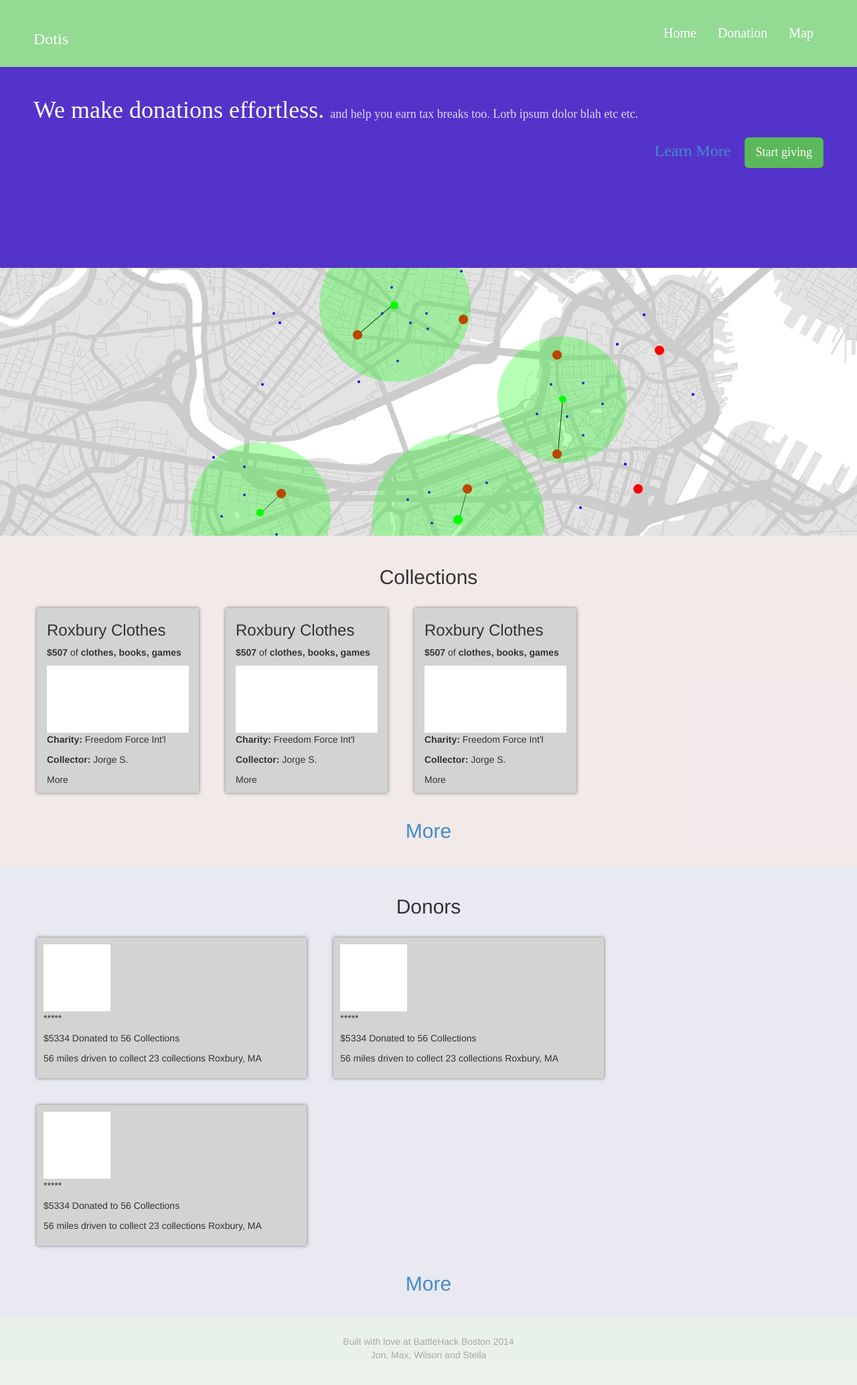
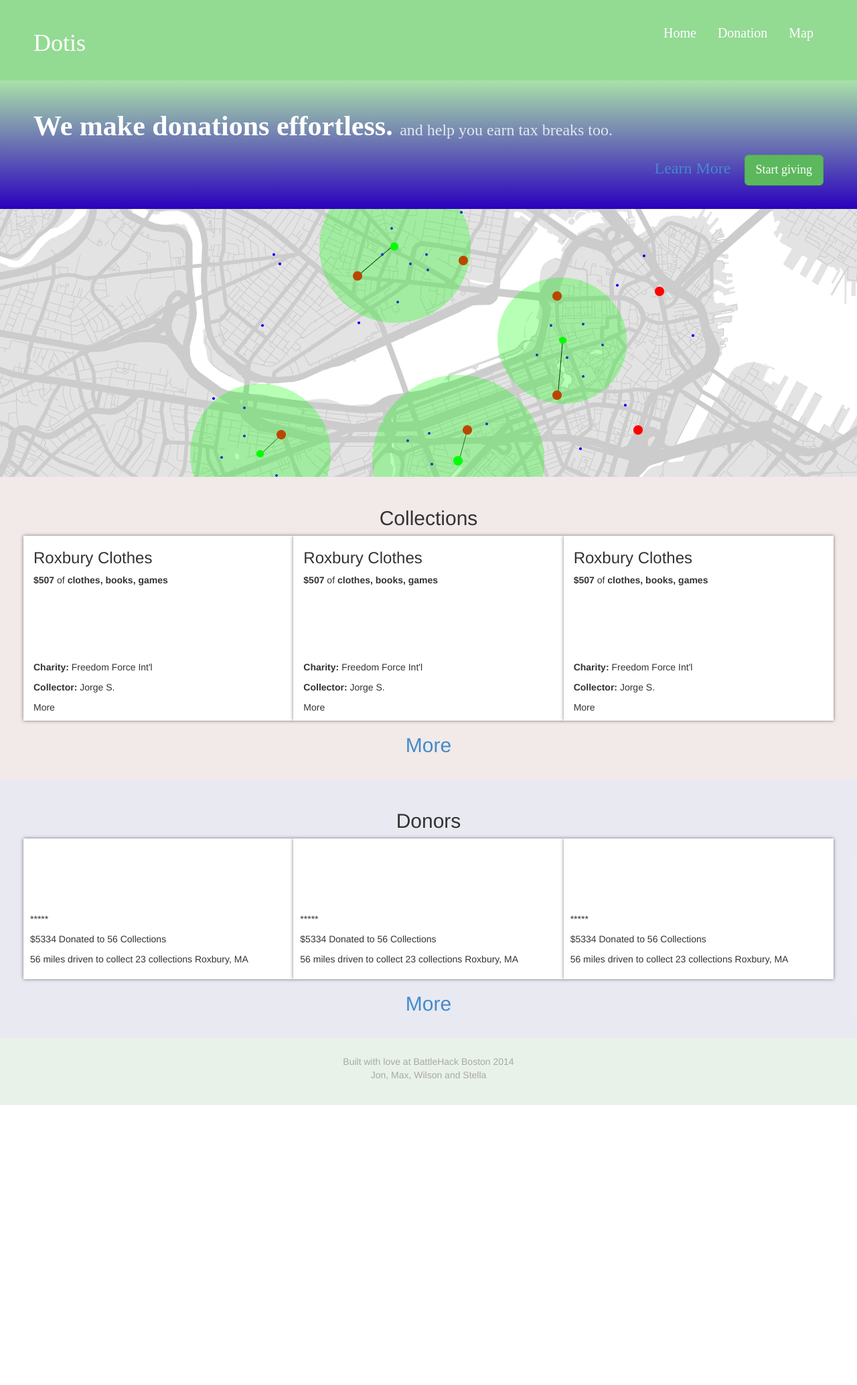
Before and after one commit to wilsonqin/dotis, a Django app: template templates/index.html in a window 1280 px wide. Shown: the whole page at 67% size. After the commit the page ends 1650 px from the top, so only its background shows below. Run offline with Django 3.2, Linux system fonts and the light colour scheme; the template is opened without the code that fills it: most values are stand-ins (such as "Sample title", 1, 10 or a date in 2020); some libraries are stand-ins or nearby versions.

Commit message:
collection html

```diff
--- a/app/urls.py
+++ b/app/urls.py
@@ -20,11 +20,10 @@ urlpatterns = patterns('',
     url(r'^users', views.users, name='users'),
     url(r'^map', views.map, name='map'),
     url(r'^getDonations', views.getDonations, name='getDonations'),
-    # url(r'^collection/(?P<collection_id>[0-9]+)', views.collection, name='collection'),
+    url(r'^collection/(?P<collection_id>[0-9A-Za-z]+)', views.collection, name='collection'),
     url(r'^register', views.register, name='register'),
-
     # url(r'^registerfb', views.registerfb, name='register-facebook'),
-
+	url(r'^about', views.about, name='about'),
 
     #populate links
     url(r'^populate/charities', views.populate_food, name='populate charities'),
--- a/static/css/main.css
+++ b/static/css/main.css
@@ -1,51 +1,47 @@
 @import url(https://fonts.googleapis.com/css?family=Raleway:700);
 @import url(https://fonts.googleapis.com/css?family=Raleway:500);
+
+@import url(http://fonts.googleapis.com/css?family=Open+Sans:400,300,700);
 html, body{
     height: 100%;
 }
-@import url(http://fonts.googleapis.com/css?family=Open+Sans:400,300,700);
-
 
 .header a {
 	color: white;
 }
-.header h3 {
+.header h1 {
 	color: white;
-
 }
-
 .header {
 	background-color: #93da93;
 	width: 100%;
-	height: 100px;
 	color: white;
-	height: 100px;
 	padding: 25px 50px;
 	font-family: OpenSans;
 	font-size: 20px;
-
 }
-
-.navbar-header {
-	height: 80px;
-}
-
 header {
-	background-color: rgba(42,0,189,.8);
-	height: 300px;
+	background: linear-gradient(rgba(147,218,147,.8), rgba(42,0,189,1));
+	height: auto;
 	padding: 25px 50px;
 	font-family: OpenSans;
+	font-weight: 300;
 
 }
 .header-blurb {
 	display: inline;
 }
+
 .header-blurb h1 {
 	color: white;
+	font-family: OpenSans;
+	font-weight: 700;
+	font-size: 42px;
 }
 .header-blurb small {
 	color: rgba(255,255,255, .8);
-	font-size: 18px;
+	font-size: 24px;
+	font-weight: 300;
 }
 .su {
 	text-align: right;
@@ -69,12 +65,10 @@ section.collections {
 }
 .collections .row .col-sm-4 {
 	box-shadow: 0 0 5px rgba(0,0,0,.5);
-	margin: 20px;
-	background-color: lightgrey;
-	width: 20%;
+	background-color: white;
 }
 .collections .row .sm-map {
-	width: 100%;
+	width: auto;
 	height: 100px;
 	background-color: white;
 }
@@ -90,8 +84,7 @@ section.users {
 }
 .users .col-xs-4 {
 	box-shadow: 0 0 5px rgba(0,0,0,.5);
-	margin: 20px;
-	background-color: lightgrey;
+	background-color: white;
 	padding: 10px;
 }
 .users .img {
--- a/templates/base.html
+++ b/templates/base.html
@@ -25,7 +25,7 @@
         <li id="resume_nav"><a href="/donation">Donation</a></li>
         <li id="projects_nav"><a href="/map">Map</a></li>
       </ul>
-      <h3 class="text-muted">Dotis</h3>
+      <h1 class="text-muted">Dotis</h1>
     </div>
 
         {% block content %}{% endblock %}
--- a/templates/collections.html
+++ b/templates/collections.html
@@ -18,7 +18,7 @@
 				<h3>Roxbury Clothes</h3>
 				<p><b>$507</b> of <b>clothes, books, games</b></p>
 				<div class="sm-map"></div>
-				<p class="charity"><b>Charity: </b>Freedom Force Int'l</p>
+				<p class="charity"><b>Charity: </b>VHI Int'l</p>
 				<p class="collector"><b>Collector: </b>Jorge S.</p>
 				<p class="more">More</p>
 			</div>
--- a/templates/index.html
+++ b/templates/index.html
@@ -4,8 +4,8 @@
 
 {% block content %}
 <header>
-			<div class="header-blurb"><h1>We make donations effortless. <small>and help you earn tax breaks too. Lorb ipsum dolor blah etc etc.</small></h1></div>
-			<div class="su"><h3><a href="#">Learn More</a><a class="btn btn-lg btn-success" href="#">Start giving</a></h3></div>
+			<div class="header-blurb"><h1>We make donations effortless. <small>and help you earn tax breaks too.</small></h1></div>
+			<div class="su"><h3><a href="/about">Learn More</a><a class="btn btn-lg btn-success" href="/donation">Start giving</a></h3></div>
 		</header>
 		<section class="map">
 
@@ -39,7 +39,7 @@
 				<p class="more">More</p>
 			</div>
 			</div>
-			<h2><a href="collections">More</a></h2>
+			<h2><a href="browse">More</a></h2>
 			</div>
 		</section>
 		<section class="users">
--- a/templates/login.html
+++ b/templates/login.html
@@ -5,7 +5,7 @@
 {% endblock %}
 {% block content %}
 	<div class = "login">
-
+	<h1> Login </h1>
     <div class="loginform cf">
 		<form name="login" action="/login" method="POST"  autocomplete="on" accept-charset="utf-8">
 		    {% csrf_token %}
```
Also changed, not shown: app/views.py (+7 -3 lines), templates/collection.html (+5 -3 lines).
